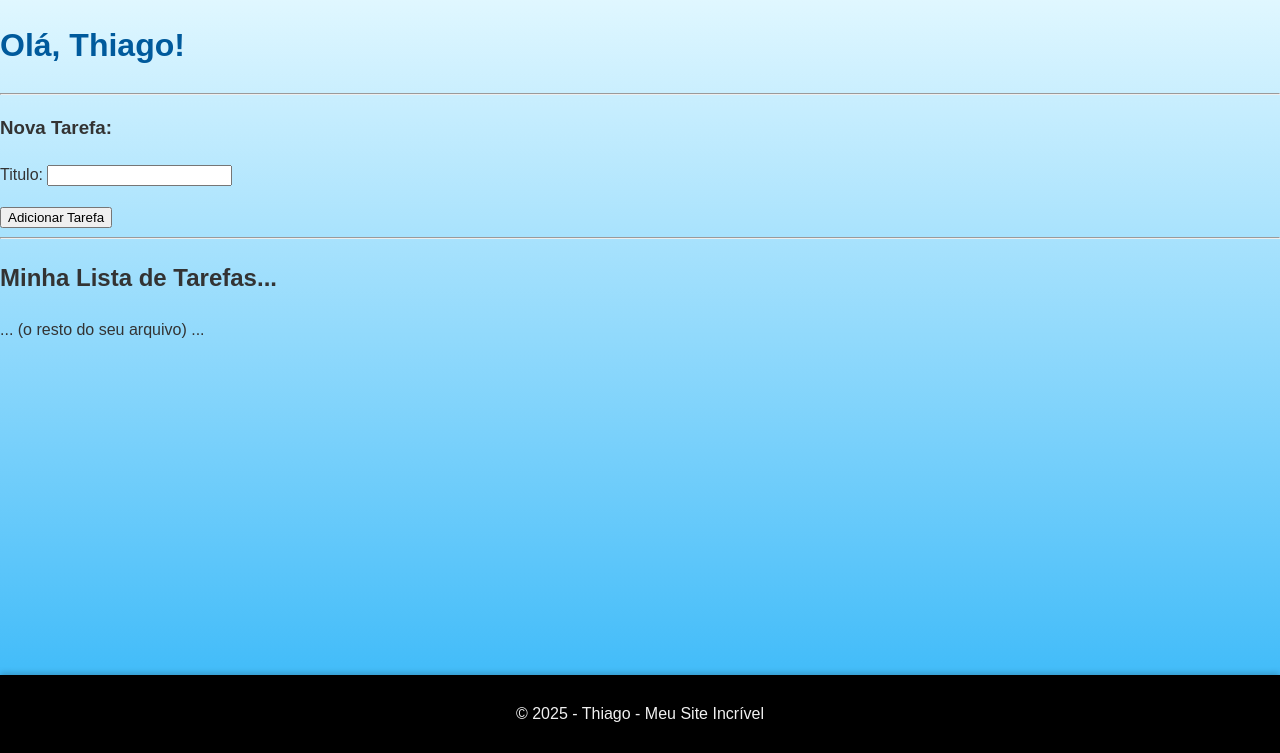
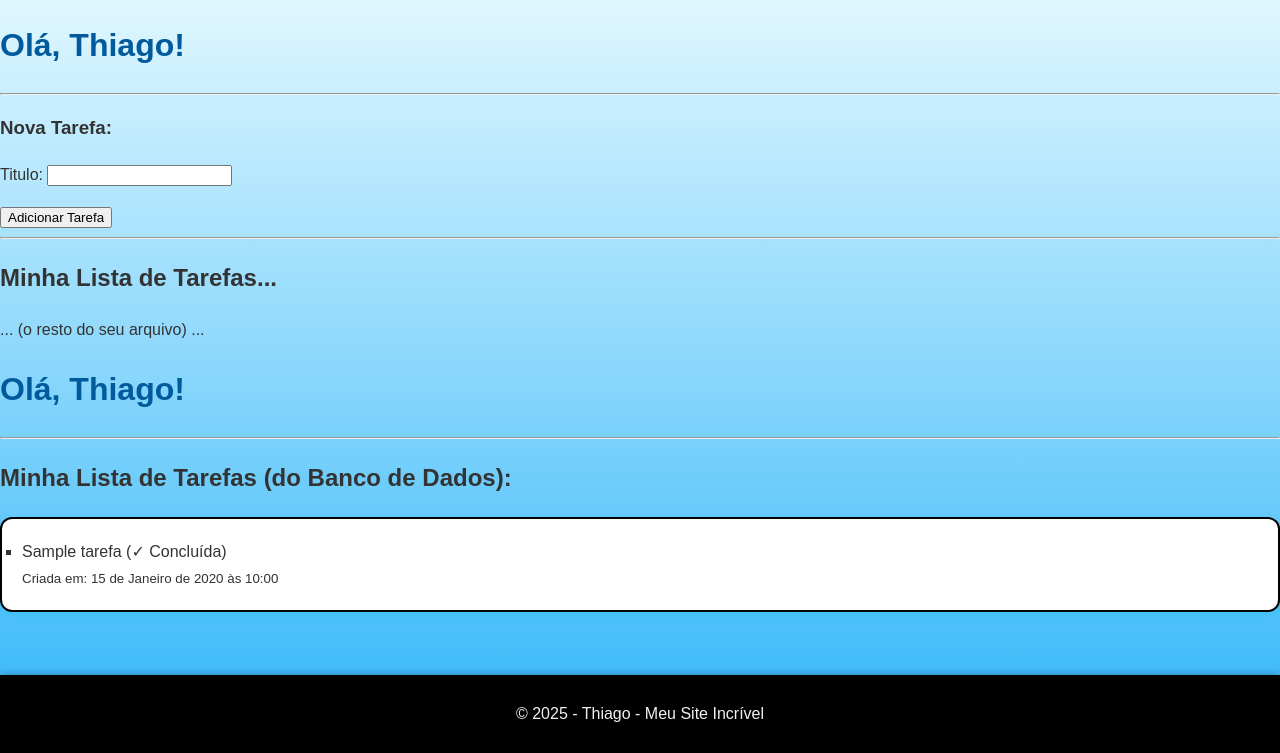
Before and after one commit to thiago-de-mattos/Curso-Softex-Python-Django, a Django app: page /home/ in a window 1280 px wide. Shown: the part 47-800 px from the top of the page. Run offline with Django 5.2, Linux system fonts and the light colour scheme; tables that the repository leaves empty hold one stand-in row (values such as "Sample post").

Commit message:
corrigindo alteração

```diff
--- a/modulo_4/templates/home.html
+++ b/modulo_4/templates/home.html
@@ -16,5 +16,24 @@
     <hr>
     <h2>Minha Lista de Tarefas...</h2>
     ... (o resto do seu arquivo) ...
+    <h1>Olá, {{ nome_usuario }}!</h1>
+
+<hr> <h2>Minha Lista de Tarefas (do Banco de Dados):</h2>
+<ul>
+{% for tarefa in tarefas %}
+<li>
+{{ tarefa.titulo }}
+{% if tarefa.concluida %}
+(✓ Concluída)
+{% else %}
+(☐ Pendente)
+{% endif %}
+<br>
+<small>Criada em: {{ tarefa.criada_em }}</small>
+</li>
+{% empty %}
+<li>Você ainda não tem tarefas cadastradas.</li>
+{% endfor %}
+</ul>
 
 {% endblock %}
```
